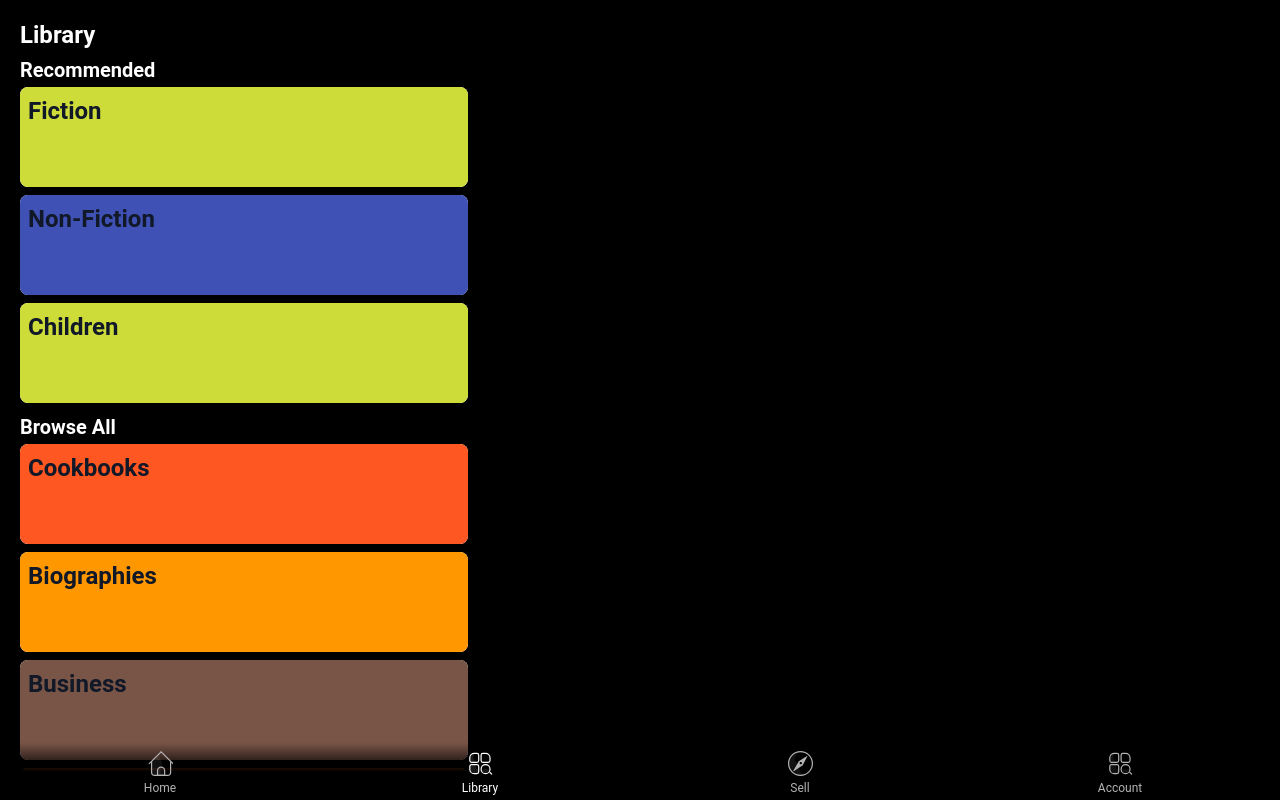
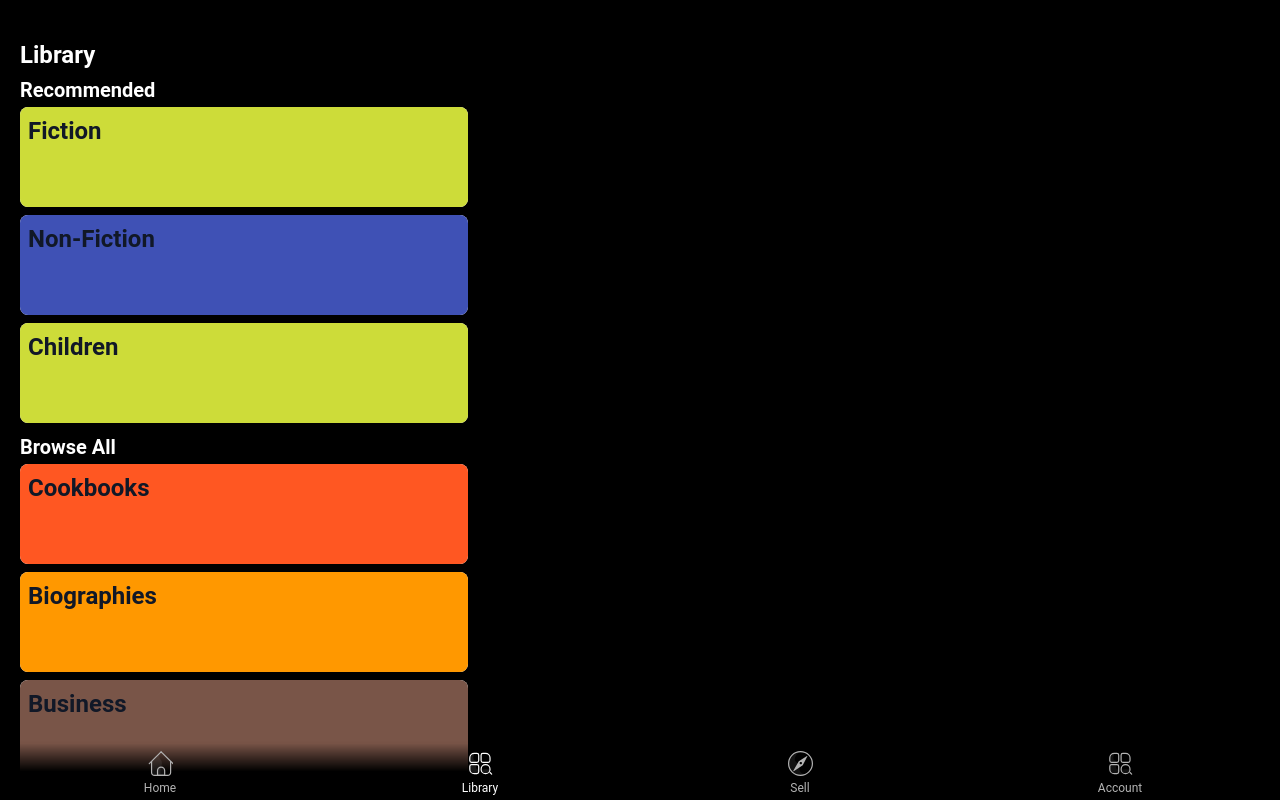
Before and after one commit to theabhayprajapati/open-bookstore, a Next.js app: page /library in a window 1280 px wide. Shown: the top 800 px of the page. Built offline with nearby package versions, Linux system fonts and the light colour scheme.

Commit message:
update header

```diff
--- a/pages/library.tsx
+++ b/pages/library.tsx
@@ -45,7 +45,7 @@ const Library = () => {
     return (
         <div>
             <div className="p-5 mb-5">
-                <div className="top-0 sticky z-50 bg-black shadow-black h-15 flex flex-col self-start ">
+                <div className="top-0 sticky z-50 bg-black shadow-black h-15 pt-5 flex flex-col self-start ">
                     <PageHeader title={"Library"} type={"heading"} />
                 </div>
                 {/* Recommended: */}
--- a/pages/sell.tsx
+++ b/pages/sell.tsx
@@ -7,7 +7,7 @@ const Sell = () => {
 
         <div>
             <div className="p-5">
-                <div className="top-0 sticky z-50 bg-black shadow-black h-10 flex flex-col self-start ">
+                <div className="top-0 sticky z-50 bg-black shadow-black h-15 pt-5 flex flex-col self-start ">
                     <PageHeader title={"Sell"} type={"heading"} />
                 </div>
                 {/* Sell a new product */}
```
